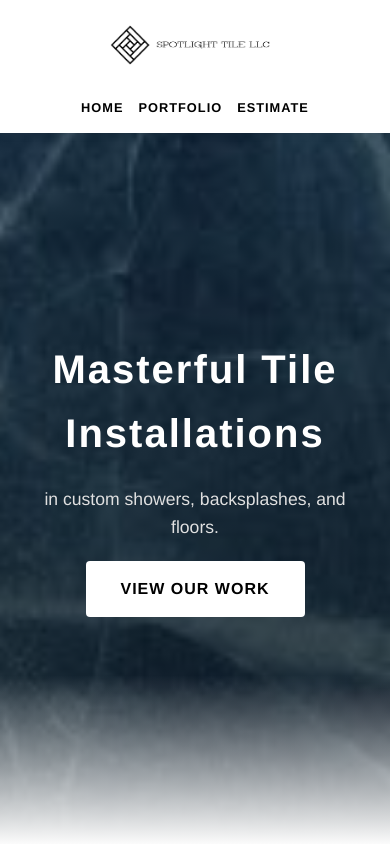
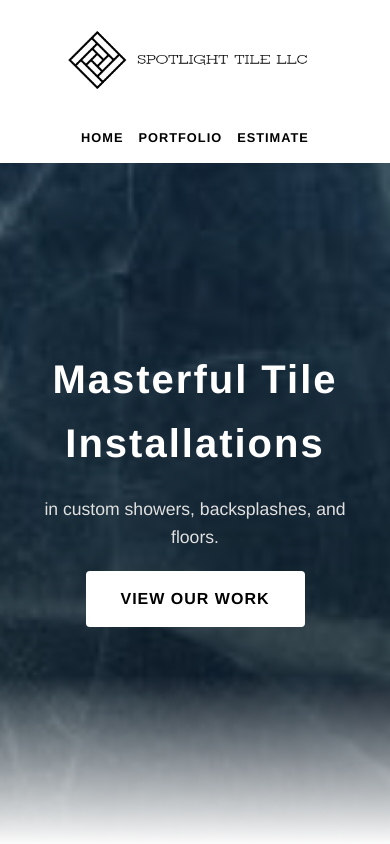
Before and after one commit to CreAItve-design/crispy-barnacle, a website: page index.html in a window 390 px wide. Shown: the top 844 px of the page. Drawn offline with Linux system fonts and the light colour scheme.

Commit message:
Increase logo size

```diff
--- a/style.css
+++ b/style.css
@@ -41,7 +41,7 @@
 }
 
 .logo {
-    height: 85px;
+    height: 128px; /* Increased 50% */
     width: auto;
 }
 
@@ -77,7 +77,7 @@
         linear-gradient(rgba(0, 0, 0, 0.5), rgba(0, 0, 0, 0.7)),
         url('background1.jpg') center/cover no-repeat;
     background-attachment: fixed; /* Creates a smooth parallax scroll */
-    padding: 100px 20px 20px;
+    padding: 170px 20px 20px; /* Offset to clear the larger header */
     color: var(--background);
 }
 
@@ -89,7 +89,7 @@
 
 .hero p {
     font-size: 1.5rem;
-    color: #e0e0e0; /* Improved contrast against dark overlay */
+    color: #e0e0e0;
     margin-bottom: 30px;
     max-width: 800px;
 }
@@ -258,7 +258,7 @@
     }
 
     .logo {
-        height: 60px;
+        height: 90px; /* Increased 50% for mobile */
     }
 
     nav {
@@ -272,7 +272,7 @@
     }
 
     .hero {
-        padding-top: 130px; /* Offsets for the taller stacked mobile header */
+        padding-top: 150px; /* Offsets for the taller stacked mobile header */
     }
 
     .hero h1 {
```
